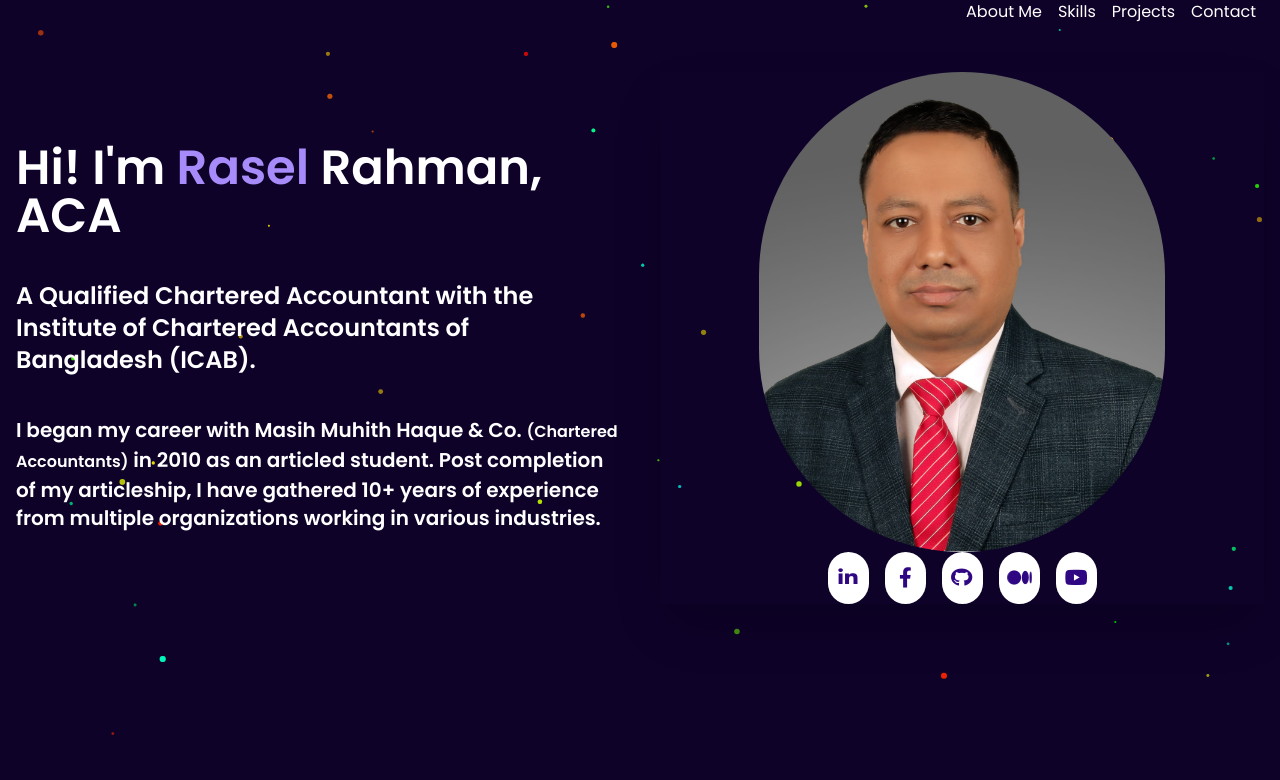
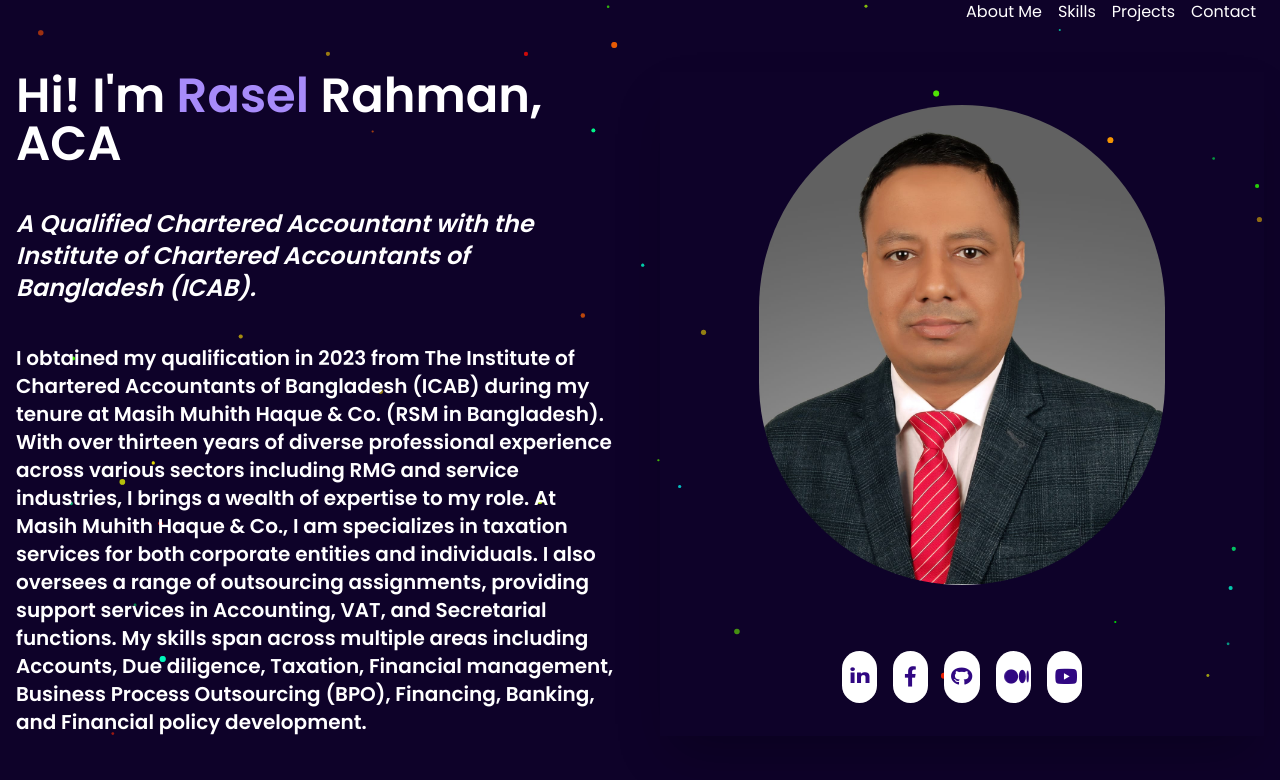
Before and after one commit to Nahid1911/rasel_bhai_profile, a React (Create React App) app: page / in a window 1280 px wide. Shown: the top 780 px of the page. Built offline with nearby package versions, Linux system fonts and the light colour scheme.

Commit message:
Update personal Info

```diff
--- a/src/components/Intro.js
+++ b/src/components/Intro.js
@@ -10,19 +10,29 @@ const Intro = () => {
             Hi! I'm <span className="poppins text-violet-400">Rasel</span>{" "}
             Rahman, ACA <br />
           </h2>
-          <h2 className="font-semibold text-xl sm:text-2xl md:text-2xl md:mt-0">
-            A Qualified Chartered Accountant with the Institute of Chartered Accountants of Bangladesh (ICAB).{" "}
+          <h2 className="font-semibold italic text-xl sm:text-2xl md:text-2xl md:mt-0">
+            A Qualified Chartered Accountant with the Institute of Chartered
+            Accountants of Bangladesh (ICAB).{" "}
           </h2>
 
-          <p className="font-newsreader text-2xl font-semibold sm:text-lg md:text-xl">
+          <p className="font-newsreader text-xl font-semibold sm:text-lg md:text-xl">
             {/* Unique blend of <span className="text-violet-400">tech skills</span>{" "}
             and <span className="text-violet-400">business acumen</span>,
             transforming client needs into effective software solutions aligned
             with business goals. */}
-            I began my career with Masih Muhith Haque & Co. <small>(Chartered
-            Accountants)</small> in 2010 as an articled student. Post completion of my
-            articleship, I have gathered 10+ years of experience from multiple
-            organizations working in various industries.
+            I obtained my qualification in
+            2023 from The Institute of Chartered Accountants of Bangladesh
+            (ICAB) during my tenure at Masih Muhith Haque & Co. (RSM in
+            Bangladesh). With over thirteen years of diverse professional
+            experience across various sectors including RMG and service
+            industries, I brings a wealth of expertise to my role. At Masih
+            Muhith Haque & Co., I am specializes in taxation services for both
+            corporate entities and individuals. I also oversees a range of
+            outsourcing assignments, providing support services in Accounting,
+            VAT, and Secretarial functions. My skills span across multiple
+            areas including Accounts, Due diligence, Taxation, Financial
+            management, Business Process Outsourcing (BPO), Financing, Banking, and Financial policy
+            development.
           </p>
           {/* <a
             href="https://drive.google.com/file/d/12VQbmxNaYHsYArwW9PQR-lHMRzPZlXAm/view?usp=sharing"
@@ -50,7 +60,7 @@ const Intro = () => {
             data-aos-offset="500"
             data-aos-duration="500"
           />
-          <div className="flex flex-row grid grid-cols-5 gap-4">
+          <div className="flex flex-row grid-cols-5 gap-4">
             <a
               href="https://www.linkedin.com/in/nahidraihan/"
               target="_blank"
```
